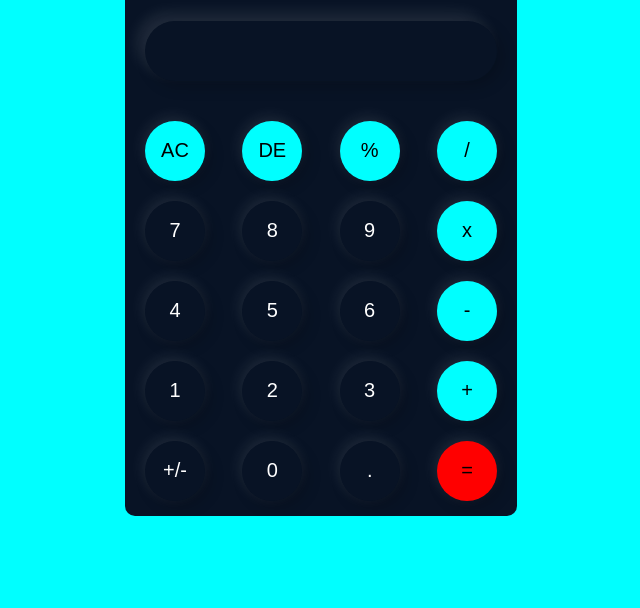
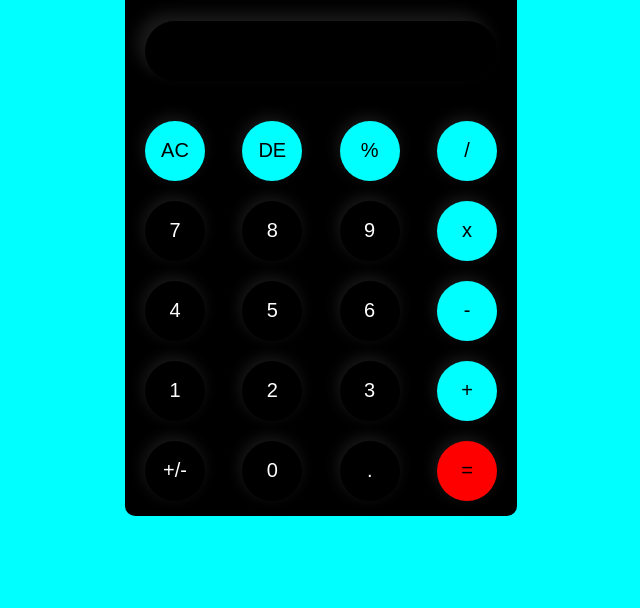
Before and after one commit to DevSujal/Calculater, a plain HTML site: page index.html in a window 1280 px wide. Shown: the part 192-800 px from the top of the page, without its empty margins (319-959 px from the left). Drawn offline with Linux system fonts and the light colour scheme.

Commit message:
"Update primary color variable to black"

```diff
--- a/style.css
+++ b/style.css
@@ -5,7 +5,7 @@
     font-family: Verdana, Geneva, Tahoma, sans-serif;
 }
 :root{
-   --primary-color: #081325;
+   --primary-color: black;
    --seconary-color: white;
    --tertiary-color: black;
    --quatarnary-color: cyan;
```
